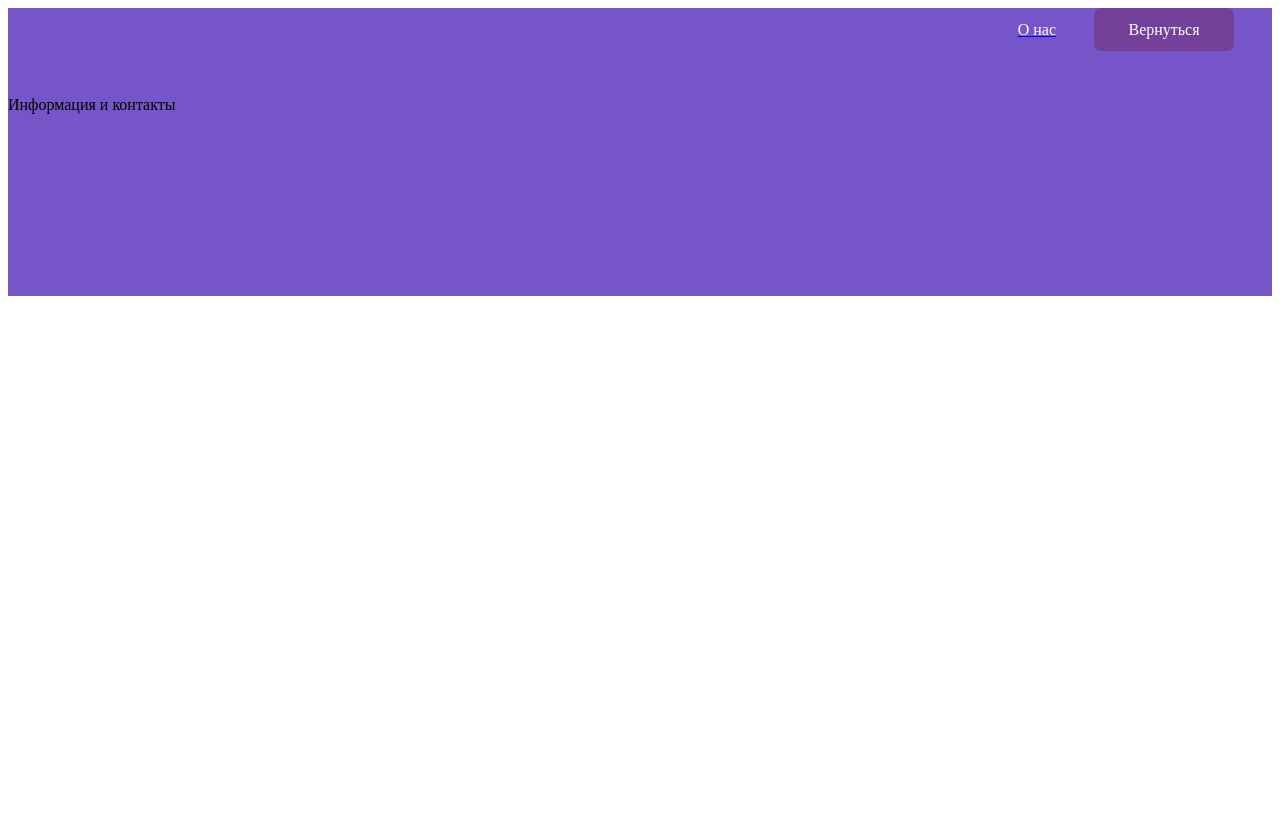
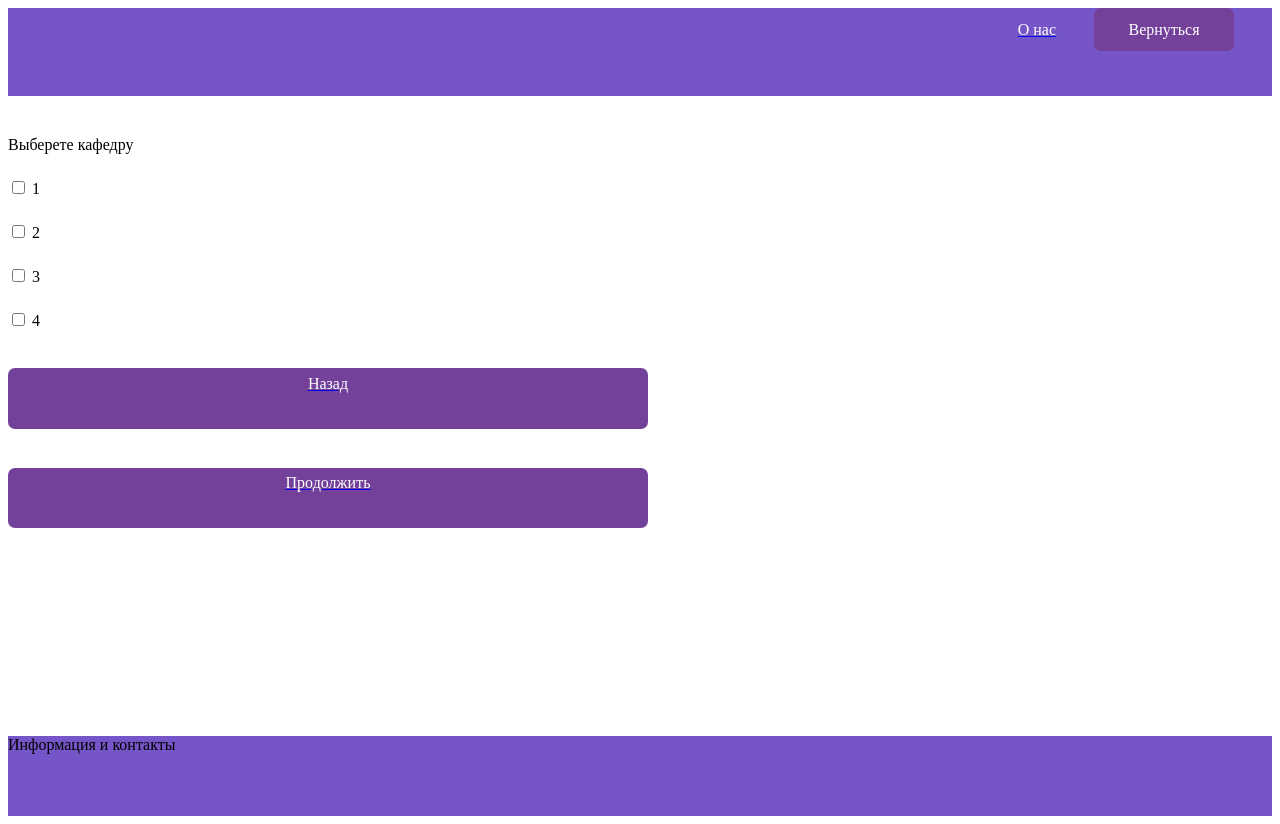
Before and after one commit to BolshanDV/mgtu, a Nuxt app: page /request/selection-departments in a window 1280 px wide. Built offline with nearby package versions, Linux system fonts and the light colour scheme.

Commit message:
create pages

```diff
--- a/components/mainPageComponent/MainPage.vue
+++ b/components/mainPageComponent/MainPage.vue
@@ -1,12 +1,10 @@
 <template>
 <div class="column">
   <nuxt-link
-      to="/request/form"
+      to="/request/directions"
       class="url"
   >
-    <div class="row_position row_position_btn_form">
-      Разместить заявку
-    </div>
+    Разместить заявку
   </nuxt-link>
 </div>
 </template>
--- /dev/null
+++ b/pages/request/casting.vue
@@ -0,0 +1,144 @@
+<template>
+  <div class="row_position main">
+    <div class="column">
+      <div class="row_position title">
+        Литье
+      </div>
+      <div class="work_space_element_title">
+        Фамилия Имя Отчество
+      </div>
+      <div class="text-field">
+        <input class="text-field__input input_element"
+               autocomplete="off"
+               placeholder="Введите ФИО"
+               type="search"
+               name="search">
+      </div>
+      <div class="work_space_element_title">
+        Контактный телефон
+      </div>
+      <div class="text-field">
+        <input class="text-field__input input_element"
+               autocomplete="off"
+               placeholder="Введите телефон"
+               type="search"
+               name="search">
+      </div>
+      <div class="work_space_element_title">
+        Почта для обратной связи
+      </div>
+      <div class="text-field">
+        <input class="text-field__input input_element"
+               autocomplete="off"
+               placeholder="Введите почту"
+               type="search"
+               name="search">
+      </div>
+      <div class="work_space_element_title">
+        Город
+      </div>
+      <div class="text-field">
+        <input class="text-field__input input_element"
+               autocomplete="off"
+               placeholder="Введите ваш город"
+               type="search"
+               name="search">
+      </div>
+      <div class="work_space_element_title">
+        Марка
+      </div>
+      <div class="text-field">
+        <input class="text-field__input input_element"
+               autocomplete="off"
+               placeholder="Введите марку"
+               type="search"
+               name="search">
+      </div>
+      <div class="work_space_element_title">
+        Объем
+      </div>
+      <div class="text-field">
+        <input class="text-field__input input_element"
+               autocomplete="off"
+               placeholder="Введите необходимый объем"
+               type="search"
+               name="search">
+      </div>
+      <div class="work_space_element_title">
+        Ссылка на конструкторскую документацию изделия
+      </div>
+      <div class="text-field">
+        <input class="text-field__input input_element"
+               autocomplete="off"
+               placeholder="Вставьте ссылку"
+               type="search"
+               name="search">
+      </div>
+      <div class="row_position btn_element">
+        <div class="btn">
+          <nuxt-link to="directions">
+            <div class="row_position navbar_btn">
+              Назад
+            </div>
+          </nuxt-link>
+        </div>
+        <div class="btn">
+          <nuxt-link to="selection-departments">
+            <div class="row_position navbar_btn">
+              Продолжить
+            </div>
+          </nuxt-link>
+        </div>
+      </div>
+      <Orders/>
+
+    </div>
+  </div>
+</template>
+
+<script>
+import Orders from "@/components/mainPageComponent/Orders";
+export default {
+  name: "casting",
+  components: {
+    Orders
+  }
+}
+</script>
+
+<style scoped>
+.main{
+  justify-content: flex-start;
+  /*width: 60vw;*/
+  margin: 5vh 0;
+}
+.column{
+  width: 50vw;
+}
+.work_space_element_title{
+  margin-top: 3.75%;
+  margin-bottom: 2.75%;
+}
+.title{
+  justify-content: center;
+}
+.btn{
+  /*width: 20vw;*/
+  height: 6%;
+  background: #73409a;
+  border-radius: 7px;
+  margin: 3vw 0;
+  padding: 1% 2%;
+  text-decoration: none;
+}
+.navbar_btn{
+  color: #FFFFFF;
+  display: flex;
+  align-items: center;
+  justify-content: center;
+  flex-direction: row;
+}
+.btn_element{
+  justify-content: space-between;
+}
+</style>
--- /dev/null
+++ b/pages/request/directions.vue
@@ -0,0 +1,76 @@
+<template>
+  <div class="row_position main">
+    <div class="column">
+      <div class="row_position title">
+        Выберете направление
+      </div>
+      <div class="row_position work_space_element_title">
+        <nuxt-link to="casting" class="text_element">
+          Литье
+        </nuxt-link>
+      </div>
+      <div class="row_position work_space_element_title">
+        Печатные платы
+      </div>
+      <div class="row_position work_space_element_title">
+        Химические реактивы
+      </div>
+      <div class="row_position navigator btn">
+        <div class="row_position">
+          <nuxt-link to="/home-page"
+          class="navbar_btn">
+              Назад
+          </nuxt-link>
+        </div>
+      </div>
+
+    </div>
+  </div>
+</template>
+
+<script>
+export default {
+  name: "directions"
+}
+</script>
+
+<style scoped>
+.main{
+  justify-content: flex-start;
+  height: 70vh;
+  margin: 5vh 0;
+}
+.column{
+  width: 50vw;
+}
+.work_space_element_title{
+  margin-top: 3.75%;
+  margin-bottom: 2.75%;
+}
+.title{
+  justify-content: center;
+}
+.btn{
+  /*width: 20vw;*/
+  height: 6%;
+  background: #73409a;
+  border-radius: 7px;
+  margin: 3vw 0;
+  padding: 1% 2%;
+  text-decoration: none;
+}
+.navbar_btn{
+  color: #FFFFFF;
+  display: flex;
+  align-items: center;
+  justify-content: center;
+  flex-direction: row;
+}
+.navigator{
+  justify-content: center;
+}
+.text_element{
+  color: rgba(0,0,0,1);
+  text-decoration: none;
+}
+</style>
--- /dev/null
+++ b/pages/request/selection-departments.vue
@@ -0,0 +1,117 @@
+<template>
+  <div class="row_position main">
+    <div class="column">
+      <div class="row_position title">
+        Выберете кафедру
+      </div>
+      <div class="row_position work_space_element_title">
+        <input
+          type="checkbox"
+          class="switch_1"
+        >
+        1
+      </div>
+      <div class="row_position work_space_element_title">
+        <input
+            type="checkbox"
+            class="switch_1"
+        >
+        2
+      </div>
+      <div class="row_position work_space_element_title">
+        <input
+            type="checkbox"
+            class="switch_1"
+        >
+        3
+      </div>
+      <div class="row_position work_space_element_title">
+        <input
+            type="checkbox"
+            class="switch_1"
+        >
+        4
+      </div>
+      <div class="row_position btn_element">
+        <div class="row_position btn">
+          <nuxt-link to="directions">
+            <div class=" navbar_btn">
+              Назад
+            </div>
+          </nuxt-link>
+        </div>
+        <div class="row_position btn">
+          <nuxt-link to="result">
+            <div class=" navbar_btn">
+              Продолжить
+            </div>
+          </nuxt-link>
+        </div>
+      </div>
+    </div>
+  </div>
+</template>
+
+<script>
+export default {
+  name: "selection-departments"
+}
+</script>
+
+<style scoped>
+.main{
+  justify-content: flex-start;
+  height: 70vh;
+  margin: 5vh 0;
+}
+.column{
+  width: 50vw;
+}
+.work_space_element_title{
+  margin-top: 3.75%;
+  margin-bottom: 2.75%;
+}
+.title{
+  justify-content: center;
+}
+.btn{
+  background: #73409a;
+  border-radius: 7px;
+  margin: 3vw 0;
+  padding: 1% 2%;
+  text-decoration: none;
+}
+.navbar_btn{
+  color: #FFFFFF;
+  display: flex;
+  align-items: center;
+  justify-content: center;
+  flex-direction: row;
+}
+.navigator{
+  justify-content: center;
+}
+.text_element{
+  color: rgba(0,0,0,1);
+  text-decoration: none;
+}
+.btn{
+  /*width: 20vw;*/
+  height: 6vh;
+  background: #73409a;
+  border-radius: 7px;
+  /*margin: 3vw 0;*/
+  padding: 1% 2%;
+  text-decoration: none;
+}
+.navbar_btn{
+  color: #FFFFFF;
+  display: flex;
+  align-items: center;
+  justify-content: center;
+  flex-direction: row;
+}
+.btn_element{
+  justify-content: space-between;
+}
+</style>
```
